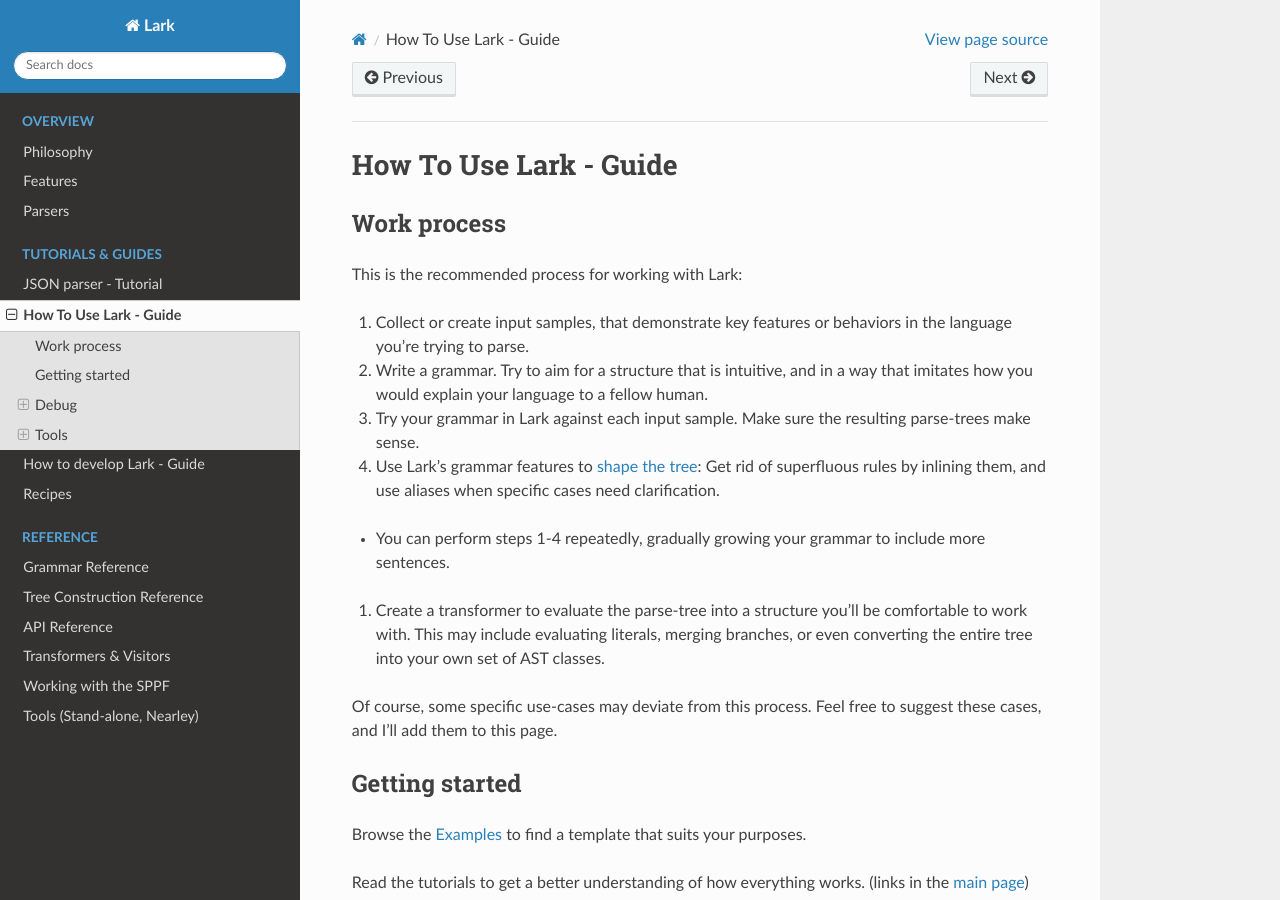
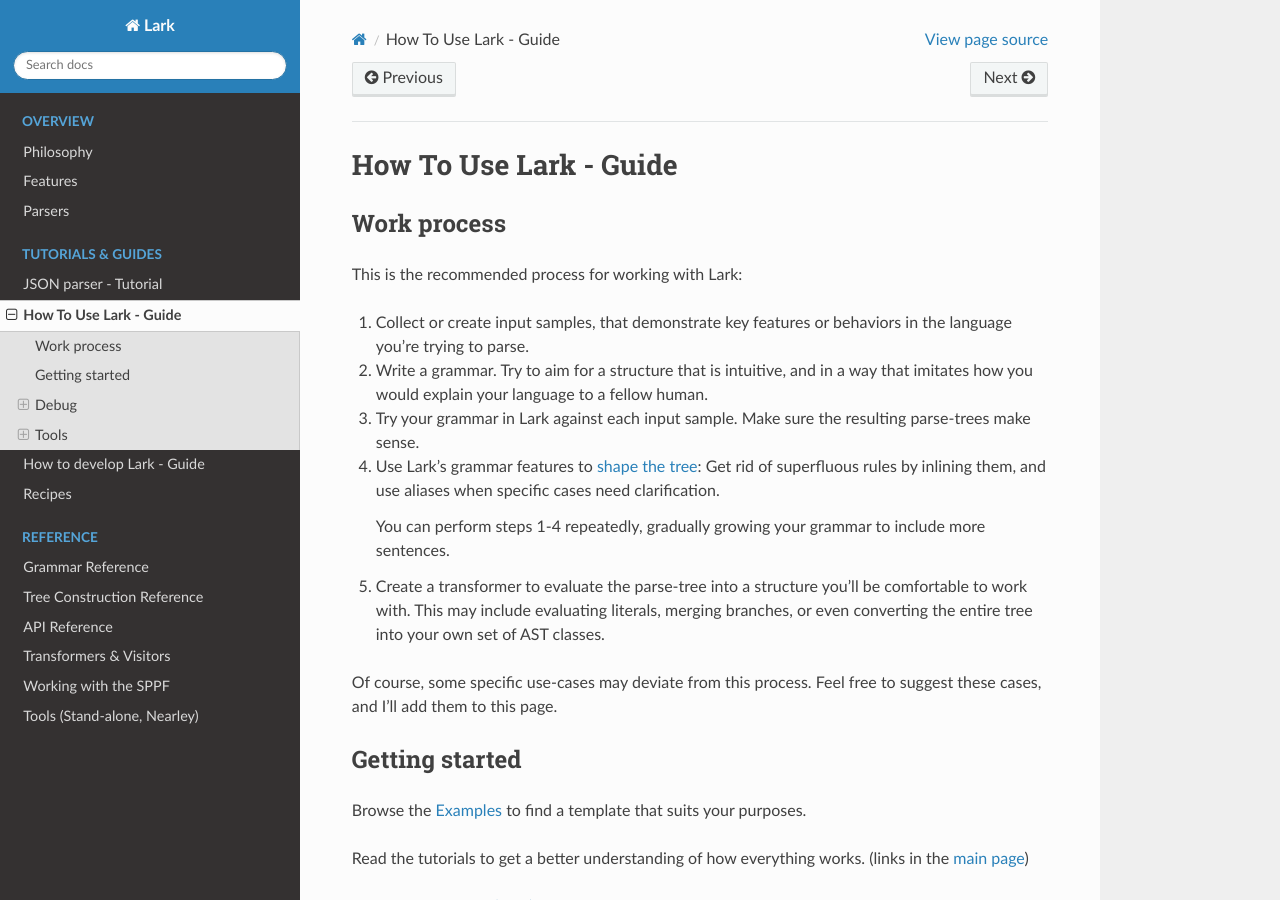
Before and after one commit to lark-parser/lark, a Sphinx documentation site: the page built from docs/how_to_use.md, in a window 1280 px wide and 900 px high. Built offline with Sphinx 7.4.7 and the Read the Docs theme 2.0.0, drawn with Linux system fonts in a browser that asks for light colours; pages that are not in the unit, such as notebooks, are missing from menus.

Commit message:
Fix nested list markdown syntax in how_to_use.md
It needs 3 spaces (there was only 2). And it looks better without list.

```diff
--- a/docs/how_to_use.md
+++ b/docs/how_to_use.md
@@ -12,7 +12,7 @@
 
 4. Use Lark's grammar features to [shape the tree](tree_construction.md): Get rid of superfluous rules by inlining them, and use aliases when specific cases need clarification.
 
-  - You can perform steps 1-4 repeatedly, gradually growing your grammar to include more sentences.
+   You can perform steps 1-4 repeatedly, gradually growing your grammar to include more sentences.
 
 5. Create a transformer to evaluate the parse-tree into a structure you'll be comfortable to work with. This may include evaluating literals, merging branches, or even converting the entire tree into your own set of AST classes.
 
```
